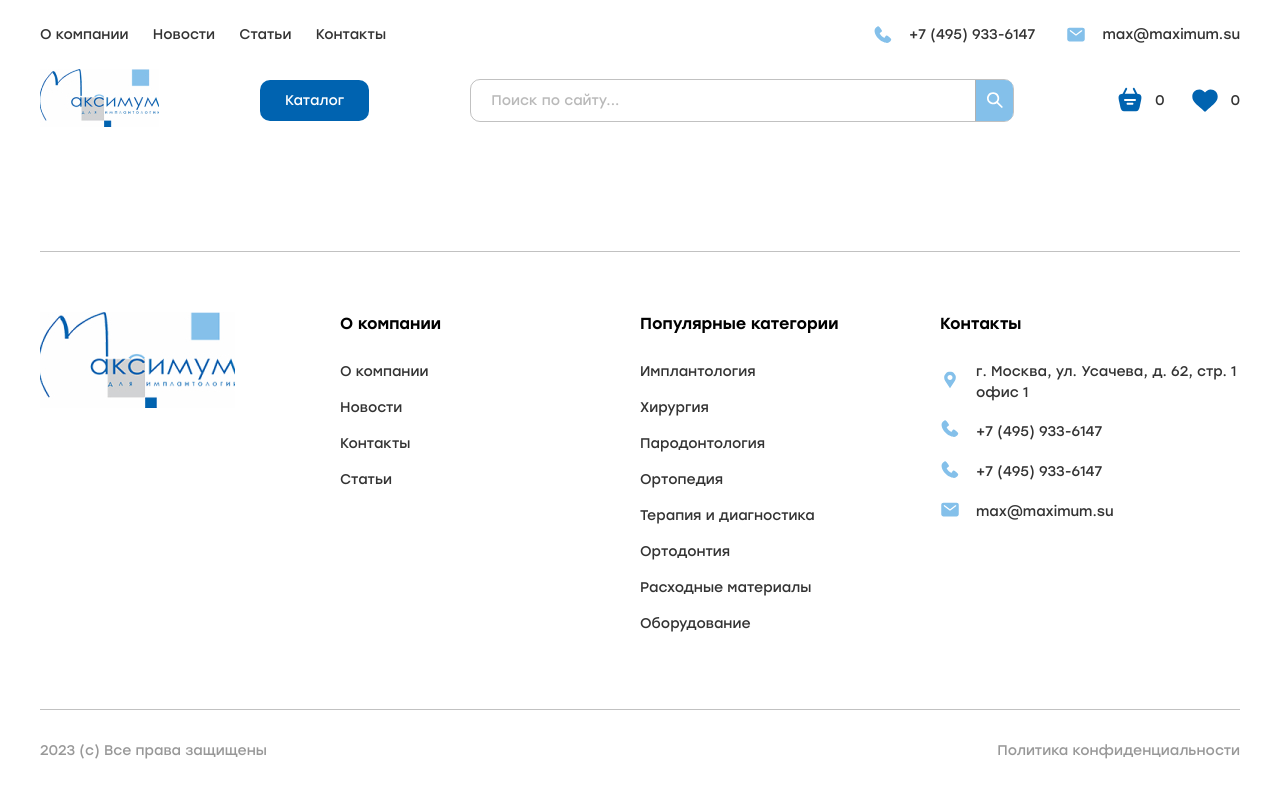
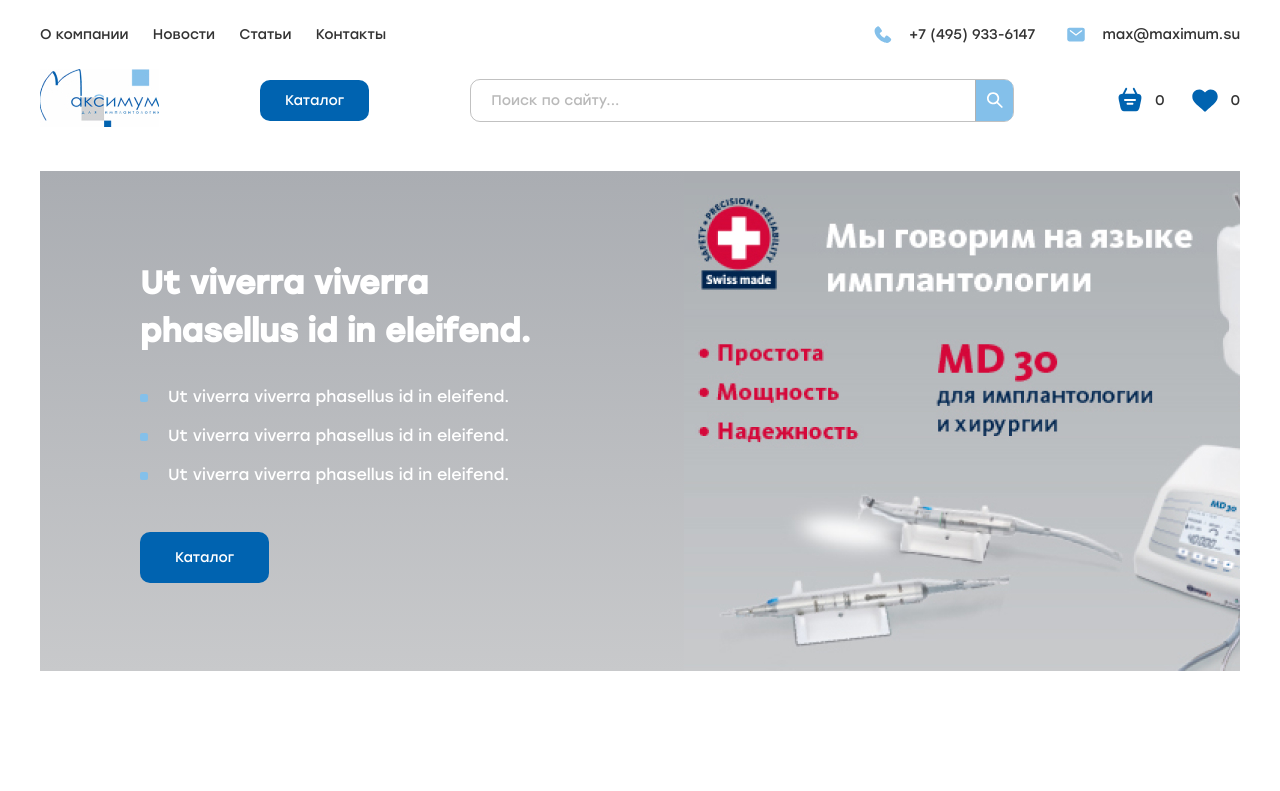
Before and after one commit to Cravzew/axium, a Vue app: page / in a window 1280 px wide. Shown: the top 791 px of the page. Built offline with nearby package versions, Linux system fonts and the light colour scheme.

Commit message:
hero added

```diff
--- a/src/App.vue
+++ b/src/App.vue
@@ -80,5 +80,5 @@
 }
 </style>
 <script setup>
-import TheHeader from '@/components/TheHeader.vue';
-import TheFooter from "@/components/TheFooter.vue";</script>
+import TheHeader from '@/components/Header/TheHeader.vue';
+import TheFooter from "@/components/Footer/TheFooter.vue";</script>
--- a/src/assets/icons/objectSvg.js
+++ b/src/assets/icons/objectSvg.js
@@ -25,6 +25,10 @@
 <path d="M15.8334 7.49984C15.8334 6.73379 15.6825 5.97525 15.3894 5.26752C15.0962 4.55978 14.6665 3.91672 14.1249 3.37505C13.5832 2.83337 12.9401 2.40369 12.2324 2.11054C11.5247 1.81739 10.7661 1.6665 10.0001 1.6665C9.23404 1.6665 8.47549 1.81739 7.76776 2.11054C7.06003 2.40369 6.41697 2.83337 5.87529 3.37505C5.33362 3.91672 4.90394 4.55978 4.61078 5.26752C4.31763 5.97525 4.16675 6.73379 4.16675 7.49984C4.16675 8.65567 4.50758 9.73067 5.08758 10.6373H5.08091L10.0001 18.3332L14.9192 10.6373H14.9134C15.5141 9.70115 15.8335 8.61218 15.8334 7.49984ZM10.0001 9.99984C9.33704 9.99984 8.70116 9.73645 8.23231 9.2676C7.76347 8.79876 7.50008 8.16288 7.50008 7.49984C7.50008 6.8368 7.76347 6.20091 8.23231 5.73207C8.70116 5.26323 9.33704 4.99984 10.0001 4.99984C10.6631 4.99984 11.299 5.26323 11.7678 5.73207C12.2367 6.20091 12.5001 6.8368 12.5001 7.49984C12.5001 8.16288 12.2367 8.79876 11.7678 9.2676C11.299 9.73645 10.6631 9.99984 10.0001 9.99984Z" fill="#84C0EA"/>
 </svg>
 `,
+        blueSquare: `<svg fill="none" height="8" viewBox="0 0 8 8" width="8" xmlns="http://www.w3.org/2000/svg">
+<rect fill="#84C0EA" height="8" rx="2" width="8"/>
+</svg>
+`
     }
 
 export default iconObject
--- /dev/null
+++ b/src/components/Footer/TheFooter.vue
@@ -0,0 +1,107 @@
+<template>
+  <footer>
+    <custom-container>
+      <custom-grid class="footer-up" columns="4">
+        <router-link to="/">
+          <img class="footer-img" src="../../assets/images/footerLogo.jpg" alt="logo axiom">
+        </router-link>
+        <nav class="footer-nav">
+          <custom-header size="16b" tag="h2">
+            О компании
+          </custom-header>
+          <custom-list-text is-link :list="aboutCompany" text-color="var(--black)"/>
+        </nav>
+        <nav class="footer-nav">
+          <custom-header size="16b" tag="h2">
+            Популярные категории
+          </custom-header>
+          <custom-list-text is-link :list="category" text-color="var(--black)"/>
+        </nav>
+        <nav class="footer-nav">
+          <custom-header size="16b" tag="h2">
+            Контакты
+          </custom-header>
+          <custom-list-text icon-margin-right="15px" is-link :list="contacts" text-color="var(--black)"/>
+        </nav>
+      </custom-grid>
+      <div class="footer-down">
+        <custom-text style="opacity: 0.5">
+          2023 (с) Все права защищены
+        </custom-text>
+        <custom-text style="opacity: 0.5">
+          Политика конфиденциальности
+        </custom-text>
+      </div>
+    </custom-container>
+  </footer>
+</template>
+
+<script>
+import iconObject from "@/assets/icons/objectSvg";
+
+export default {
+  data() {
+    return {
+      aboutCompany: [
+        {name: 'О компании', link: '/', class: 'footer-nav-list'},
+        {name: 'Новости', link: '/', class: 'footer-nav-list'},
+        {name: 'Контакты', link: '/', class: 'footer-nav-list'},
+        {name: 'Статьи', link: '/', class: 'footer-nav-list'}
+      ],
+      category: [
+        {name: 'Имплантология', link: '/', class: 'footer-nav-list'},
+        {name: 'Хирургия', link: '/', class: 'footer-nav-list'},
+        {name: 'Пародонтология', link: '/', class: 'footer-nav-list'},
+        {name: 'Ортопедия', link: '/', class: 'footer-nav-list'},
+        {name: 'Терапия и диагностика', link: '/', class: 'footer-nav-list'},
+        {name: 'Ортодонтия', link: '/', class: 'footer-nav-list'},
+        {name: 'Расходные материалы', link: '/', class: 'footer-nav-list'},
+        {name: 'Оборудование', link: '/', class: 'footer-nav-list'}
+      ],
+      contacts: [
+        {
+          name: 'г. Москва, ул. Усачева, д. 62, стр. 1 офис 1',
+          link: '/',
+          icon: iconObject.map,
+          class: 'footer-nav-list'
+        },
+        {name: '+7 (495) 933-6147', link: '/', icon: iconObject.phone, class: 'footer-nav-list'},
+        {name: '+7 (495) 933-6147', link: '/', icon: iconObject.phone, class: 'footer-nav-list'},
+        {name: 'max@maximum.su', link: '/', icon: iconObject.mail, class: 'footer-nav-list'}
+      ],
+    }
+  },
+}
+</script>
+
+<style>
+
+.footer-nav-list {
+  display: flex;
+  margin-bottom: 15px;
+  align-items: center;
+}
+
+.footer-nav h2 {
+  margin-bottom: 25px;
+}
+
+.footer-img {
+  width: 195px;
+}
+
+.footer-down {
+  display: flex;
+  align-items: center;
+  justify-content: space-between;
+  margin-bottom: 30px;
+}
+
+.footer-up {
+  padding: 60px 0;
+  border-top: 1px solid var(--black-0-3);
+  border-bottom: 1px solid var(--black-0-3);
+  margin-top: 120px;
+  margin-bottom: 30px;
+}
+</style>
--- a/src/components/FooterNavList.vue
+++ /dev/null
@@ -1,45 +0,0 @@
-<template>
-  <nav class="footer-nav">
-    <custom-header size="16b" tag="h2">
-      {{ header }}
-    </custom-header>
-    <ul>
-      <li v-for="(item, index) in lists" :key="index">
-        <div v-html="item.icon" :style="`margin-right: ${item.icon ? '16px' : '0'}`"/>
-        <custom-text>
-          <router-link :to="item.link">
-            {{ item.name }}
-          </router-link>
-        </custom-text>
-      </li>
-    </ul>
-  </nav>
-</template>
-
-<script>
-export default {
-  props: {
-    header: {
-      type: String,
-      required: true
-    },
-    lists: {
-      type: Array,
-      required: true
-    }
-  }
-}
-</script>
-
-<style scoped>
-
-.footer-nav li {
-  display: flex;
-  margin-bottom: 15px;
-  align-items: center;
-}
-
-.footer-nav h2 {
-  margin-bottom: 25px;
-}
-</style>
--- a/src/components/TheHeader.vue
+++ b/src/components/Header/TheHeader.vue
@@ -37,7 +37,7 @@
       </div>
       <div class="header-down">
         <router-link class="mr-101" to="/">
-          <img src="../assets/images/logo.jpg" alt="logo axium">
+          <img src="../../assets/images/logo.jpg" alt="logo axium">
         </router-link>
         <custom-button class="mr-101">
           Каталог
--- /dev/null
+++ b/src/components/Hero/TheHero.vue
@@ -0,0 +1,63 @@
+<template>
+  <section class="hero">
+    <div class="hero-content">
+      <custom-header class="hero-header" size="32" color="var(--white)">
+        Ut viverra viverra phasellus id in eleifend.
+      </custom-header>
+      <custom-list-text icon-margin-right="20px" :list="list" margin="0 0 15px 20px" text-size="16"/>
+      <custom-button class="hero-button" big>
+        Каталог
+      </custom-button>
+    </div>
+    <img class="hero-image" src="../../assets/images/heroImage.jpg" alt="heroImage">
+  </section>
+</template>
+
+<script>
+import objectSvg from "@/assets/icons/objectSvg";
+export default {
+  data() {
+    return {
+      list: [
+        {name: 'Ut viverra viverra phasellus id in eleifend.', class: 'hero-list', icon: objectSvg.blueSquare},
+        {name: 'Ut viverra viverra phasellus id in eleifend.', class: 'hero-list', icon: objectSvg.blueSquare},
+        {name: 'Ut viverra viverra phasellus id in eleifend.', class: 'hero-list', icon: objectSvg.blueSquare},
+      ]
+    }
+  }
+}
+</script>
+
+<style>
+.hero-button {
+  margin-top: 30px;
+}
+
+.hero-list {
+  margin-bottom: 15px;
+  display: flex;
+  align-items: center;
+}
+
+.hero {
+  background: var(--other-grad);
+  padding: 88px 100px;
+  position: relative;
+  margin-bottom: 120px;
+}
+
+.hero-content {
+  max-width: 429px;
+}
+
+.hero-header {
+  margin: 0;
+  margin-bottom: 30px;
+}
+
+.hero-image {
+  position: absolute;
+  top: 0;
+  right: 0;
+}
+</style>
--- a/src/components/TheFooter.vue
+++ /dev/null
@@ -1,79 +0,0 @@
-<template>
-  <footer>
-    <custom-container>
-      <custom-grid class="footer-up" columns="4">
-        <router-link to="/">
-          <img class="footer-img" src="../assets/images/footerLogo.jpg" alt="logo axiom">
-        </router-link>
-        <footer-nav-list :lists="aboutCompany" header="О компании"/>
-        <footer-nav-list :lists="category" header="Популярные категории"/>
-        <footer-nav-list :lists="contacts" header="Контакты"/>
-      </custom-grid>
-      <div class="footer-down">
-        <custom-text style="opacity: 0.5">
-          2023 (с) Все права защищены
-        </custom-text>
-        <custom-text style="opacity: 0.5">
-          Политика конфиденциальности
-        </custom-text>
-      </div>
-    </custom-container>
-  </footer>
-</template>
-
-<script>
-import FooterNavList from "@/components/FooterNavList.vue";
-import iconObject from "@/assets/icons/objectSvg";
-
-export default {
-  components: {FooterNavList},
-  data() {
-    return {
-      aboutCompany: [
-        {name: 'О компании', link: '/'},
-        {name: 'Новости', link: '/'},
-        {name: 'Контакты', link: '/'},
-        {name: 'Статьи', link: '/'}
-      ],
-      category: [
-        {name: 'Имплантология', link: '/'},
-        {name: 'Хирургия', link: '/'},
-        {name: 'Пародонтология', link: '/'},
-        {name: 'Ортопедия', link: '/'},
-        {name: 'Терапия и диагностика', link: '/'},
-        {name: 'Ортодонтия', link: '/'},
-        {name: 'Расходные материалы', link: '/'},
-        {name: 'Оборудование', link: '/'}
-      ],
-      contacts: [
-        {name: 'г. Москва, ул. Усачева, д. 62, стр. 1 офис 1', link: '/', icon: iconObject.map},
-        {name: '+7 (495) 933-6147', link: '/', icon: iconObject.phone},
-        {name: '+7 (495) 933-6147', link: '/', icon: iconObject.phone},
-        {name: 'max@maximum.su', link: '/', icon: iconObject.mail}
-      ],
-    }
-  },
-}
-</script>
-
-<style scoped>
-
-.footer-img {
-  width: 195px;
-}
-
-.footer-down {
-  display: flex;
-  align-items: center;
-  justify-content: space-between;
-  margin-bottom: 30px;
-}
-
-.footer-up {
-  padding: 60px 0;
-  border-top: 1px solid var(--black-0-3);
-  border-bottom: 1px solid var(--black-0-3);
-  margin-top: 120px;
-  margin-bottom: 30px;
-}
-</style>
--- a/src/components/UI/CustomHeader.vue
+++ b/src/components/UI/CustomHeader.vue
@@ -1,5 +1,5 @@
 <template>
-  <component :is="tag" :class="customHeaderSize">
+  <component :is="tag" :class="customHeaderSize" :style="customHeaderColor">
     <slot></slot>
   </component>
 </template>
@@ -16,6 +16,10 @@
       type: String,
       default: '32',
     },
+    color: {
+      type: String,
+      default: 'var(--black)'
+    }
   },
   computed: {
     customHeaderSize() {
@@ -25,6 +29,11 @@
         'header-21': this.size === '21',
         'header-16': this.size === '16',
         'header-16b': this.size === '16b',
+      };
+    },
+    customHeaderColor() {
+      return {
+        color: this.color
       };
     },
   },
--- /dev/null
+++ b/src/components/UI/CustomListText.vue
@@ -0,0 +1,61 @@
+<template>
+  <component :is="tag">
+    <li :class="item.class" v-for="(item, i) of list"
+        :key="i + Math.round(Math.random() * 10000)">
+      <div :style="item.icon && customIconMargin" v-html="item.icon"/>
+      <router-link v-if="isLink" :to="item.link">
+        <custom-text :color="textColor" :size="textSize">
+          {{ item.name }}
+        </custom-text>
+      </router-link>
+      <custom-text :color="textColor" :size="textSize" v-else>
+        {{ item.name }}
+      </custom-text>
+    </li>
+  </component>
+</template>
+
+<script>
+export default {
+  name: 'custom-list-text',
+  props: {
+    list: {
+      type: Array,
+      required: true
+    },
+    iconMarginRight: {
+      type: String,
+      default: '15px'
+    },
+    textColor: {
+      type: String,
+      default: 'var(--white)'
+    },
+    textSize: {
+      type: String,
+    },
+    tag: {
+      type: String,
+      default: 'ul',
+    },
+    isLink: {
+      type: Boolean,
+      default: false
+    },
+    link: {
+      type: String,
+      default: '/',
+    },
+  },
+  computed: {
+    customIconMargin() {
+      return {
+        marginRight: this.iconMarginRight
+      }
+    }
+  }
+}
+</script>
+
+<style scoped>
+</style>
--- a/src/components/UI/CustomText.vue
+++ b/src/components/UI/CustomText.vue
@@ -45,7 +45,7 @@
   font-size: 16px;
 }
 
-.text-16 {
+.text-16b {
   line-height: 150%;
   font-size: 16px;
   font-weight: 500;
--- a/src/components/UI/index.js
+++ b/src/components/UI/index.js
@@ -4,6 +4,7 @@
 import customButton from "@/components/UI/CustomButton.vue";
 import customInput from "@/components/UI/CustomInput.vue";
 import customGrid from "@/components/UI/CustomGrid.vue";
+import customList from "@/components/UI/CustomListText.vue";
 
 export default [
     MainContainer,
@@ -11,5 +12,6 @@
     ParagraphText,
     customButton,
     customInput,
-    customGrid
+    customGrid,
+    customList
 ];
--- a/src/views/HomeView.vue
+++ b/src/views/HomeView.vue
@@ -1,11 +1,16 @@
 <template>
-  <div>
-
-  </div>
+  <custom-container>
+    <the-hero/>
+    <h1>Все бренды</h1>
+  </custom-container>
 </template>
 
 <script>
-export default {};
+import TheHero from "@/components/Hero/TheHero.vue";
+
+export default {
+  components: {TheHero}
+};
 </script>
 
 <style lang="scss" scoped>
```
Also changed, not shown: src/assets/images/heroImage.jpg (added).
